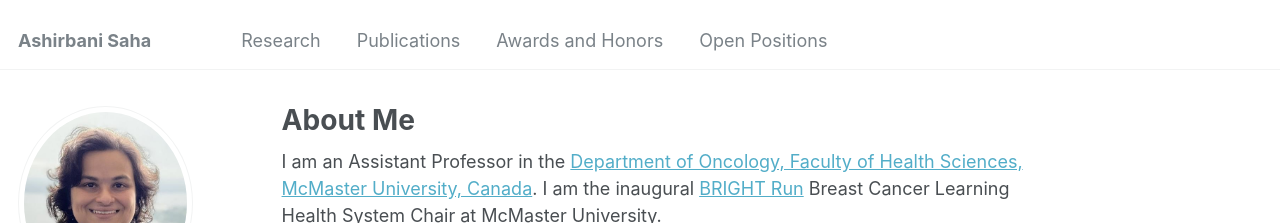
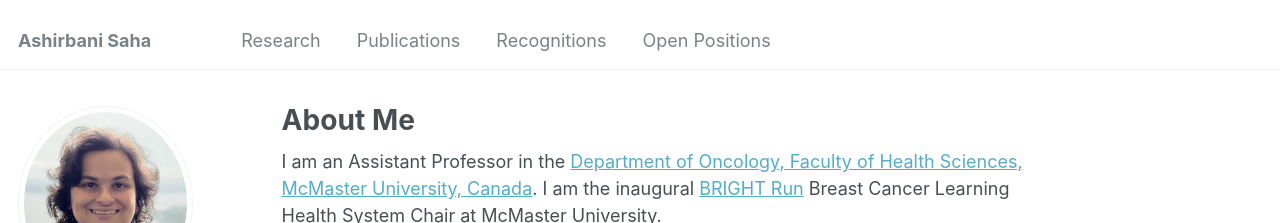
Before and after one commit to asrepo2019/ashirbanisaha, a Jekyll site: the page built from _pages/about.md, in a window 1280 px wide. Shown: the top 223 px of the page. Built offline with Jekyll 4.4.1, drawn with Linux system fonts in a browser that asks for light colours; some web fonts are replaced.

Commit message:
Update navigation.yml

```diff
--- a/_data/navigation.yml
+++ b/_data/navigation.yml
@@ -7,7 +7,7 @@ main:
   - title: "Publications"
     url: /publications/
 
-  - title: "Awards and Honors"
+  - title: "Recognitions"
     url: /portfolio/
 
   - title: "Open Positions"
```
